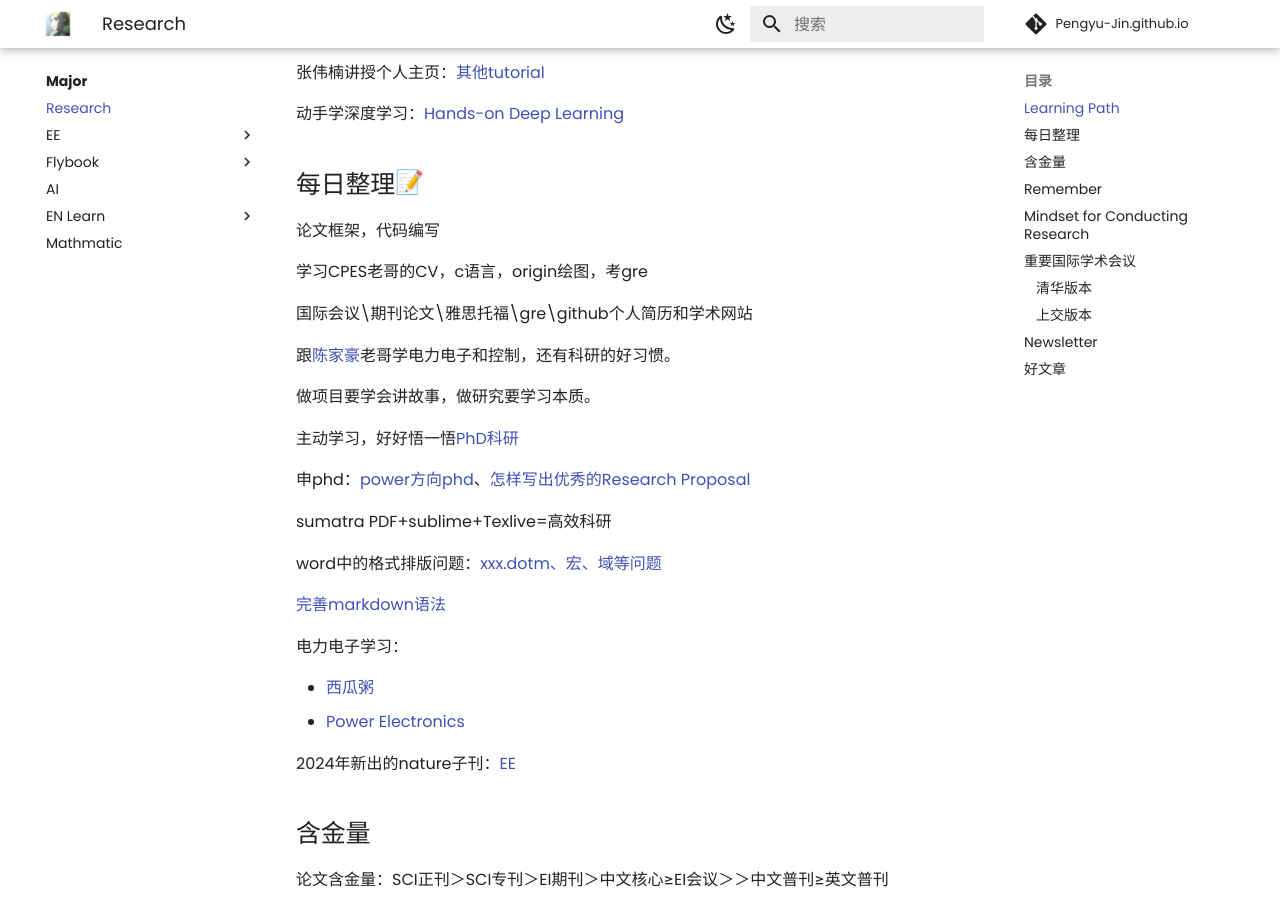
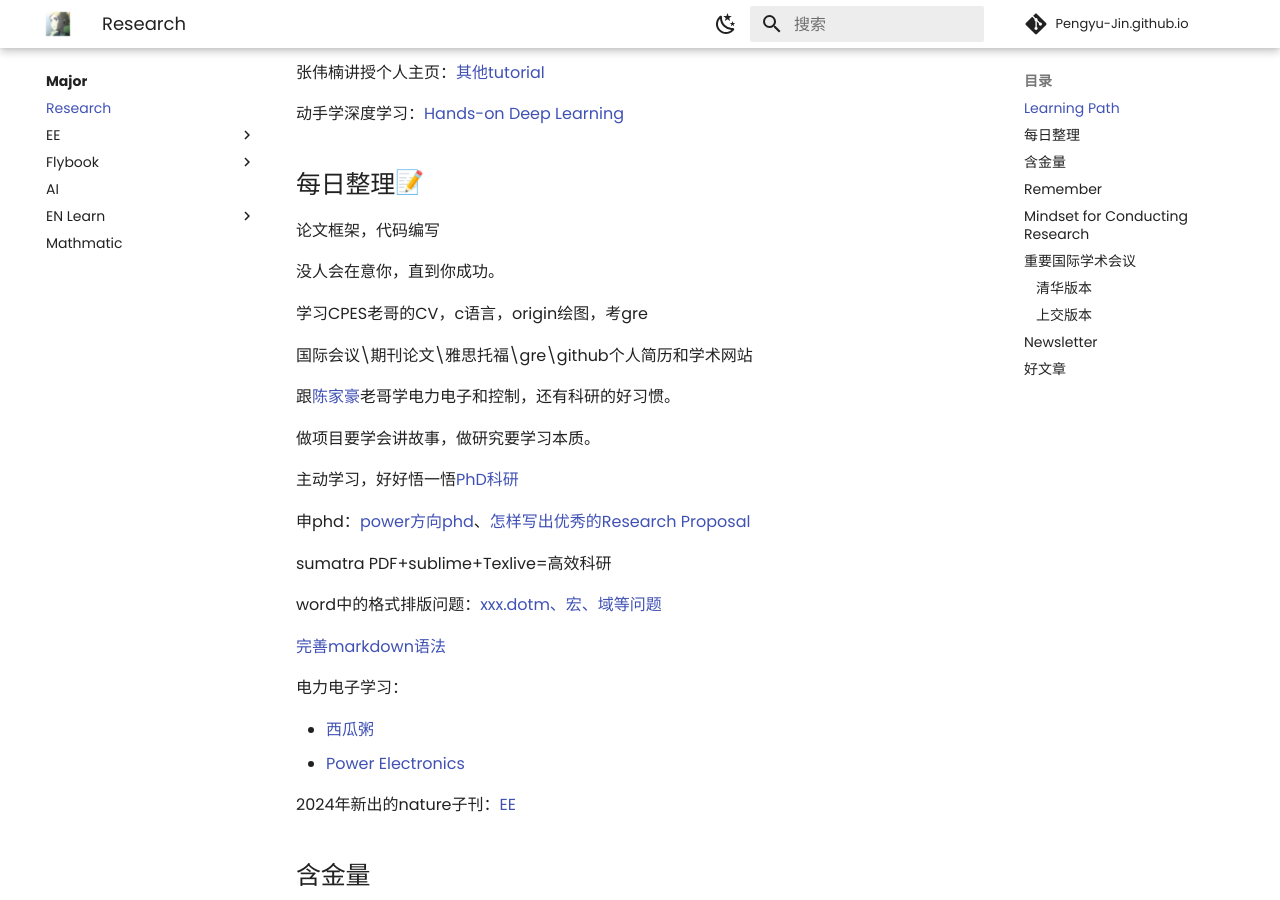
Before and after one commit to Pengyu-Jin/Pengyu-Jin.github.io, an MkDocs documentation site: the page built from docs/major/research/research.md, in a window 1280 px wide and 900 px high, scrolled down 510 px. Built offline with MkDocs 1.6.1 and Material for MkDocs 9.7.7, drawn with Linux system fonts in a browser that asks for light colours; emoji names are drawn with the system emoji font; comment, search, counter and statistics services are not loaded.

Commit message:
20250224

```diff
--- a/docs/major/research/research.md
+++ b/docs/major/research/research.md
@@ -22,6 +22,7 @@
 
 论文框架，代码编写
 
+没人会在意你，直到你成功。
 
 学习CPES老哥的CV，c语言，origin绘图，考gre
 
```
